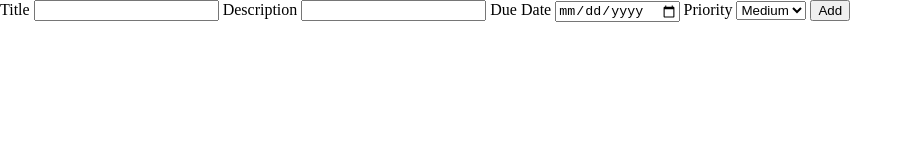
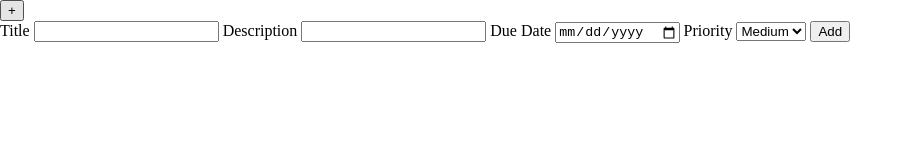
Before and after one commit to shinyfuwante/todo_list, a website built with webpack: page src/template.html in a window 1280 px wide. Shown: the whole page, without its empty margins (0-913 px from the left). Built offline with nearby package versions, Linux system fonts and the light colour scheme.

Commit message:
Add open form button to beginning of body
This commit adds a button to create a new todo object and add it somewhere in memory.

```diff
--- a/src/template.html
+++ b/src/template.html
@@ -7,6 +7,7 @@
     <title><%= htmlWebpackPlugin.options.title %></title>
 </head>
 <body>
+    <button id="open-form">+</button>
     <form class="add-todo">
         <label for="new-todo-title">Title</label>
         <input type="text" name="todo-title" id="new-todo-title" required>
```
